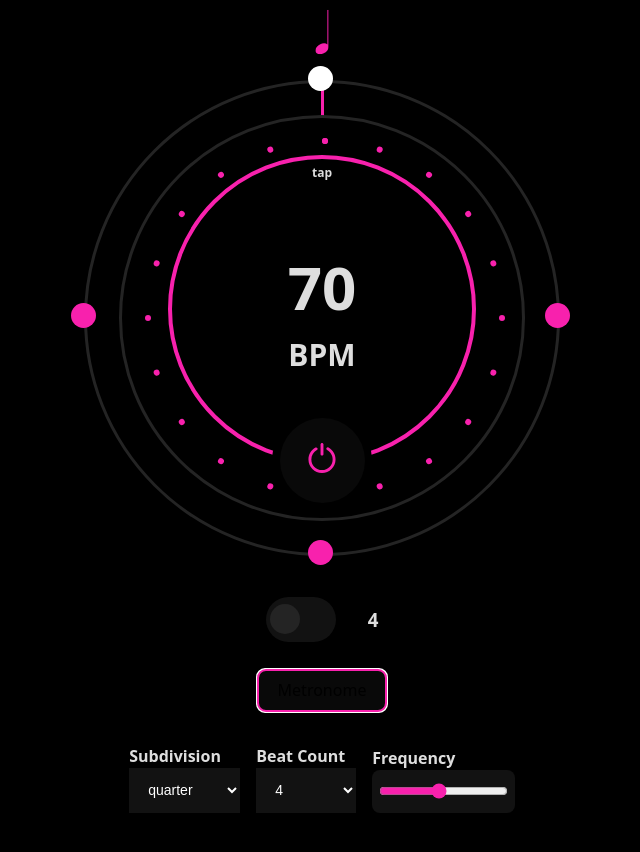
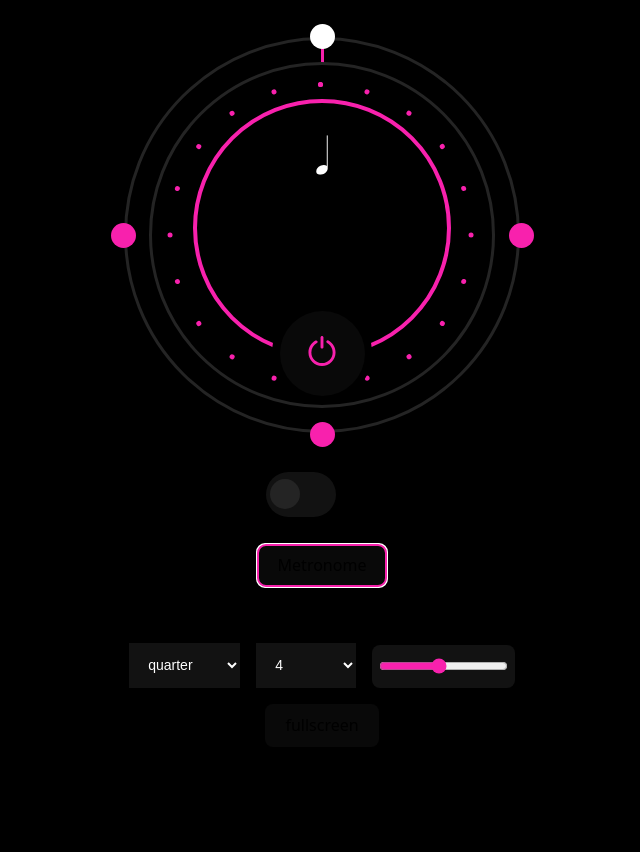
Before and after one commit to jonah-butler/metronome, a React (Vite) app: page / in a window 1280 px wide. Shown: the top 852 px of the page, without its empty margins (318-958 px from the left). After the commit the page ends 800 px from the top, so only its background shows below. Built offline with nearby package versions, Linux system fonts and the light colour scheme.

Commit message:
first round of style cleanup along with overall size refactor

```diff
--- a/src/App.css
+++ b/src/App.css
@@ -1,11 +1,15 @@
 #root {
   max-width: 1280px;
   margin: 0 auto;
-  margin-top: 5rem;
+  margin-top: 2rem;
   text-align: center;
   display: flex;
   flex-direction: column;
   position: relative;
+}
+
+.metronome__outer-container {
+  margin: 0 auto;
 }
 
 .logo {
@@ -51,12 +55,12 @@
 }
 
 svg.note-svg {
-  max-width: 45px;
-  max-height: 45px;
+  max-width: 40px;
+  max-height: 40px;
 }
 svg.note-svg path {
-  fill: #f821ad !important;
-  stroke: #f821ad !important;
+  fill: white !important;
+  stroke: white !important;
 }
 
 .settings-toggle-row {
@@ -72,7 +76,7 @@
   align-items: flex-end;
   gap: 1rem;
   flex-direction: row;
-  margin-bottom: 4rem;
+  margin-bottom: 1rem;
 }
 
 .polyrhythm-container {
--- a/src/App.tsx
+++ b/src/App.tsx
@@ -1,6 +1,5 @@
 import { useEffect, useRef, useState } from 'react';
 import './App.css';
-import BPMSpinner from './components/BPM-Spinner';
 import Display from './components/Display';
 import Dropdown, { type DropdownOptions } from './components/Dropdown';
 import Slider from './components/Slider';
@@ -362,11 +361,11 @@
 
   return (
     <>
-      <section>
-        <div className="absolute-note-container">
+      <section className="metronome__outer-container">
+        {/* <div className="absolute-note-container">
           <span>{subdivision.icon}</span>
           {usePolyrhythm && <span>{polySubdivision.icon}</span>}
-        </div>
+        </div> */}
         <Display
           isRunning={isRunning}
           bpm={bpm}
@@ -380,16 +379,18 @@
           subdivision={
             Subdivisions[subdivision.value as keyof typeof Subdivisions]
           }
+          subdivisionIcon={subdivision.icon}
           polySubdivision={
             Subdivisions[polySubdivision.value as keyof typeof Subdivisions]
           }
+          polySubdivisionIcon={polySubdivision.icon}
           handleBeatClick={handleBeatClick}
           handlePolyBeatClick={handlePolyBeatClick}
           totalBeats={totalBeats}
           totalPolyBeats={totalPolyBeats}
         />
       </section>
-      <section className="spinner-container" style={{ display: 'none' }}>
+      {/* <section className="spinner-container" style={{ display: 'none' }}>
         <BPMSpinner
           togglePlayback={toggleMetronome}
           bpm={bpm}
@@ -397,7 +398,7 @@
           updateBPM={setBPM}
           usePolyrhythm={usePolyrhythm}
         />
-      </section>
+      </section> */}
       <section className="polyrhythm-header-container">
         <Toggle
           label=""
--- a/src/components/BPM-Grid.tsx
+++ b/src/components/BPM-Grid.tsx
@@ -1,10 +1,7 @@
-import { useEffect, useRef } from 'react';
 import '../css/BPM-Grid.css';
 import type { BeatState } from '../timing_engine/rhythm.types';
 
 interface BPMGridProps {
-  isRunning: boolean;
-  bpm: number;
   beats: number;
   currentBeat: number;
   smallVersion?: boolean;
@@ -14,8 +11,6 @@
 }
 
 function BPMGrid({
-  isRunning,
-  // bpm,
   beats,
   currentBeat,
   smallVersion,
@@ -23,14 +18,6 @@
   handleBeatClick,
   totalBeats,
 }: BPMGridProps) {
-  useEffect(() => {
-    if (!clockArm.current) return;
-
-    if (!isRunning) {
-      clockArm.current.style.transform = 'rotate(0deg) !important';
-    }
-  }, [isRunning]);
-
   function isSubdividedNote(beat: number): boolean {
     return !Number.isInteger(beat);
   }
@@ -39,30 +26,11 @@
     return 1 + i * subdivision === currentBeat;
   }
 
-  const clockArm = useRef<HTMLDivElement | null>(null);
-
   return (
     <div
       className={`grid-container ${smallVersion ? 'small' : ''}`}
       style={{ '--beats': beats / subdivision } as React.CSSProperties}
     >
-      {/* {!smallVersion && (
-        <section
-          ref={clockArm}
-          className={`${isRunning ? 'running' : ''} grid-container__clock-arm`}
-          style={{ '--tempo': `${(60 / bpm) * beats}s` } as React.CSSProperties}
-        ></section>
-      )} */}
-      {/* {Array.from(Array(beats / subdivision), (_x, i) => {
-        return (
-          <div
-            className={`dot${isSameBeat(i) ? ' active' : ''} ${isSubdividedNote((beats / (beats / subdivision)) * i) ? 'subdivision' : ''}`}
-            key={i}
-            style={{ '--i': i } as React.CSSProperties}
-            onClick={() => handleBeatClick(i)}
-          ></div>
-        );
-      })} */}
       {totalBeats.map((beat, i) => {
         return (
           <div
--- a/src/components/BPM-Spinner.tsx
+++ b/src/components/BPM-Spinner.tsx
@@ -3,6 +3,7 @@
   useState,
   type MouseEvent,
   type PointerEvent as PE,
+  type ReactNode,
 } from 'react';
 import PowerButton from '../assets/power-button.svg?react';
 import '../css/BPM-Spinner.css';
@@ -11,6 +12,8 @@
   bpm: number;
   isRunning: boolean;
   usePolyrhythm: boolean;
+  subdivisionIcon: ReactNode;
+  polySubdivisionIcon: ReactNode;
   updateBPM: (value: number) => void;
   togglePlayback: () => void;
 }
@@ -21,6 +24,8 @@
   updateBPM,
   togglePlayback,
   usePolyrhythm,
+  subdivisionIcon,
+  polySubdivisionIcon,
 }: BPMSpinnerProps) {
   const [rotation, setRotation] = useState(0);
   const [count, setCount] = useState(bpm);
@@ -184,6 +189,10 @@
         style={{ '--tempo': `${60 / styleCount}s` } as React.CSSProperties}
       >
         <span className="tap-indicator">tap</span>
+        <div className="note-container">
+          <span>{subdivisionIcon}</span>
+          {usePolyrhythm && <span>{polySubdivisionIcon}</span>}
+        </div>
         <div className="display-container">
           <h4>{count}</h4>
           <h5>BPM</h5>
--- a/src/components/Display.tsx
+++ b/src/components/Display.tsx
@@ -1,8 +1,9 @@
-import { useRef } from 'react';
+import { type ReactNode } from 'react';
 import '../css/Display.css';
 import type { BeatState } from '../timing_engine/rhythm.types';
 import BPMGrid from './BPM-Grid';
 import BPMSpinner from './BPM-Spinner';
+import MetronomeClockArm from './Metronome-Clock-Arm';
 
 interface DisplayProps {
   isRunning: boolean;
@@ -16,6 +17,8 @@
   polySubdivision: number;
   totalBeats: BeatState[];
   totalPolyBeats: BeatState[];
+  subdivisionIcon: ReactNode;
+  polySubdivisionIcon: ReactNode;
   updateBPM: (value: number) => void;
   togglePlayback: () => void;
   handleBeatClick: (i: number) => void;
@@ -38,32 +41,35 @@
   handlePolyBeatClick,
   totalBeats,
   totalPolyBeats,
+  subdivisionIcon,
+  polySubdivisionIcon,
 }: DisplayProps) {
-  const clockArm = useRef<HTMLDivElement | null>(null);
-
   return (
-    <div className="display_container">
-      <section className="grid-outer-container">
+    <div className="metronome">
+      <section className="metronome__inner-container">
+        {/* Large Outer BPM Grid */}
         <BPMGrid
-          isRunning={isRunning}
-          bpm={bpm}
           beats={beats}
           currentBeat={currentBeat}
           subdivision={subdivision}
           totalBeats={totalBeats}
           handleBeatClick={(i: number) => handleBeatClick(i)}
         />
+
+        {/*  BPM Rotary Dial | Play/Pause | BPM Tap */}
         <BPMSpinner
           togglePlayback={togglePlayback}
           updateBPM={updateBPM}
           isRunning={isRunning}
           bpm={bpm}
           usePolyrhythm={usePoly}
+          subdivisionIcon={subdivisionIcon}
+          polySubdivisionIcon={polySubdivisionIcon}
         />
+
+        {/* Small Inner BPM Grid */}
         {usePoly && (
           <BPMGrid
-            isRunning={isRunning}
-            bpm={bpm}
             beats={polyrhythm}
             currentBeat={polyBeat}
             smallVersion={true}
@@ -72,11 +78,9 @@
             handleBeatClick={(i: number) => handlePolyBeatClick(i)}
           />
         )}
-        <section
-          ref={clockArm}
-          className={`${isRunning ? 'running' : ''} grid-container__clock-arm`}
-          style={{ '--tempo': `${(60 / bpm) * beats}s` } as React.CSSProperties}
-        ></section>
+
+        {/* Rotating Clock Arm */}
+        <MetronomeClockArm isRunning={isRunning} bpm={bpm} beats={beats} />
       </section>
     </div>
   );
--- /dev/null
+++ b/src/components/Metronome-Clock-Arm.tsx
@@ -0,0 +1,34 @@
+// import { useEffect, useRef } from 'react';
+
+type MetronomeClockArmProps = {
+  isRunning: boolean;
+  bpm: number;
+  beats: number;
+};
+
+export default function MetronomeClockArm({
+  isRunning,
+  bpm,
+  beats,
+}: MetronomeClockArmProps) {
+  // may not need this anymore
+  // const clockArm = useRef<HTMLDivElement | null>(null);
+
+  // // may not need this anymore
+  // useEffect(() => {
+  //   console.log('okk');
+  //   if (!clockArm.current) return;
+
+  //   if (!isRunning) {
+  //     clockArm.current.style.transform = 'rotate(0deg) !important';
+  //   }
+  // }, [isRunning]);
+
+  return (
+    <section
+      // ref={clockArm}
+      className={`${isRunning ? 'running' : ''} grid-container__clock-arm`}
+      style={{ '--tempo': `${(60 / bpm) * beats}s` } as React.CSSProperties}
+    ></section>
+  );
+}
--- a/src/css/BPM-Grid.css
+++ b/src/css/BPM-Grid.css
@@ -1,29 +1,22 @@
 .grid-container {
+  /* --width-lg: 390px;
+  --height-lg: 390px; */
   display: flex;
   justify-content: center;
-  width: 470px;
-  height: 470px;
+  width: var(--width-lg);
+  height: var(--height-lg);
   border-radius: 50%;
-  border: 3px solid #242424;
+  border: 3px solid var(--light-black);
   position: relative;
   z-index: 5;
   position: absolute;
   pointer-events: none;
 }
 
-/* .grid-container__clock-arm {
-  width: 3px;
-  height: 50%;
-  background: #f821ad;
-  transform-origin: bottom center;
-  position: relative;
-  z-index: -1;
-} */
-
 .grid-container__clock-arm {
   width: 3px;
   height: 50%;
-  background: #f821ad;
+  background: var(--pink-purple);
   transform-origin: bottom center;
   position: absolute;
   z-index: 3;
@@ -45,127 +38,115 @@
 }
 
 .grid-container .dot {
-  position: absolute;
+  /* position: absolute;
   top: 47%;
   left: 47%;
   width: 25px;
   height: 25px;
-  background-color: #f821ad;
+  background-color: var(--pink-purple);
   transition: all 0.1s linear;
   border-radius: 50%;
   transform: rotate(calc(360deg / var(--beats) * var(--i) - 90deg))
     translate(237px) rotate(calc(-360deg / var(--beats) * var(--i)));
   transform-origin: center;
   z-index: 6;
+  pointer-events: auto; */
+  position: absolute;
+  top: 47%;
+  left: 46.8%;
+  width: 25px;
+  height: 25px;
+  background-color: var(--pink-purple);
+  transition: all 0.1s linear;
+  border-radius: 50%;
+  transform: rotate(calc(360deg / var(--beats) * var(--i) - 90deg))
+    translate(199px) rotate(calc(-360deg / var(--beats) * var(--i)));
+  transform-origin: center;
+  z-index: 6;
   pointer-events: auto;
 }
 
 .grid-container .dot.off {
-  background-color: #393439ff !important;
+  background-color: var(--dark-gray) !important;
 }
 .grid-container > .dot.off.active,
 .grid-container.small > .dot.off.active {
   background-color: #8b8b8b !important;
 }
-.grid-container .dot.off:hover {
-  /* background-color: white !important; */
-}
-
-/* .grid-container > .dot.active.off,
-.grid-container.small > .dot.active.off {
-  background-color: #393439ff !important;
-} */
-
-/* .grid-container .dot:active {
-  transform: rotate(calc(360deg / var(--beats) * var(--i) - 90deg))
-    translate(237px) rotate(calc(-360deg / var(--beats) * var(--i))) scale(0.8); /* <-- added at the end
-} */
 
 .grid-container .dot.active:hover,
 .dot:hover,
 .grid-container.small > .dot.active:hover {
-  /* background-color: #393439ff !important; */
   cursor: pointer;
 }
-
-/* Desktop / mouse devices */
-/* @media (hover: hover) and (pointer: fine) {
-  .grid-container .dot.active:hover,
-  .dot:hover,
-  .grid-container.small > .dot.active:hover {
-    background-color: #393439ff !important;
-    cursor: pointer;
-  }
-}
-
-/* Touch devices */
-/* @media (hover: none) and (pointer: coarse) {
-  .grid-container .dot.active:active,
-  .dot:active,
-  .grid-container.small > .dot.active:active {
-    background-color: #393439ff !important;
-    cursor: pointer;
-  }
-} */
 
 .grid-container .dot.subdivision {
   width: 10px;
   height: 10px;
-  background-color: #9045e6ff;
-  left: 49%;
+  background-color: var(--light-purple);
+  left: 48.8%;
   top: 49%;
   transform: rotate(calc(360deg / var(--beats) * var(--i) - 90deg))
-    translate(238px) rotate(calc(-360deg / var(--beats) * var(--i)));
+    translate(197px) rotate(calc(-360deg / var(--beats) * var(--i)));
 }
 
 .grid-container .dot.active,
 .grid-container.small .dot.active {
-  background-color: white !important;
+  background-color: var(--white) !important;
 }
 
-.grid-outer-container .grid-container.small {
+.metronome__inner-container .grid-container.small {
   position: absolute;
 }
 
 .grid-container.small {
   display: flex;
   justify-content: center;
-  width: 415px;
-  height: 415px;
+  width: 350px;
+  height: 350px;
   border-radius: 50%;
-  border: 3px solid #242424;
+  border: 3px solid var(--light-black);
   z-index: 5;
 }
 
 .grid-container.small .dot {
   position: absolute;
   top: 48%;
-  left: 48%;
+  left: 47.8%;
   width: 15px;
   height: 15px;
   transition: all 0.1s linear;
-  background-color: #f821ad;
+  background-color: var(--pink-purple);
   border-radius: 50%;
   transform: rotate(calc(360deg / var(--beats) * var(--i) - 90deg))
-    translate(211px) rotate(calc(-360deg / var(--beats) * var(--i)));
+    translate(175px) rotate(calc(-360deg / var(--beats) * var(--i)));
   transform-origin: center;
   z-index: 8;
 }
 
 .grid-container.small .dot.subdivision {
-  width: 10px;
+  /* width: 10px;
   height: 10px;
-  background-color: #9045e6ff;
+  background-color: var(--light-purple);
   left: 49%;
   top: 49%;
   transform: rotate(calc(360deg / var(--beats) * var(--i) - 90deg))
-    translate(209px) rotate(calc(-360deg / var(--beats) * var(--i)));
+    translate(209px) rotate(calc(-360deg / var(--beats) * var(--i))); */
+  width: 10px;
+  height: 10px;
+  background-color: var(--light-purple);
+  left: 49%;
+  top: 49%;
+  transform: rotate(calc(360deg / var(--beats) * var(--i) - 90deg))
+    translate(177px) rotate(calc(-360deg / var(--beats) * var(--i)));
 }
 
-/* .grid-container.small .dot:active {
-  transform: rotate(calc(360deg / var(--beats) * var(--i) - 90deg))
-    translate(209px) rotate(calc(-360deg / var(--beats) * var(--i))) scale(0.8);
-} */
+/*
+==============
+MEDIA QUERIES
+for mobile
+==============
+*/
 
 @media (max-width: 563px) {
   .grid-container {
@@ -182,7 +163,7 @@
   .grid-container .dot.subdivision {
     width: 10px;
     height: 10px;
-    background-color: #9045e6ff;
+    background-color: var(--light-purple);
     left: 48%;
     top: 48%;
     transform: rotate(calc(360deg / var(--beats) * var(--i) - 90deg))
@@ -201,15 +182,11 @@
   }
 
   .grid-container.small .dot.subdivision {
-    background-color: #9045e6ff;
+    background-color: var(--light-purple);
     left: 48%;
     top: 48%;
     transform: rotate(calc(360deg / var(--beats) * var(--i) - 90deg))
       translate(137px) rotate(calc(-360deg / var(--beats) * var(--i)));
-  }
-
-  .bpm-spinner {
-    /* width: 320px; */
   }
 
   .bpm-spinner__rotary {
@@ -218,27 +195,27 @@
   }
 
   .bpm-spinner__button {
-    width: 130px !important;
-    height: 130px !important;
+    width: 150px !important;
+    height: 150px !important;
     top: 48% !important;
   }
 
   .bpm-spinner__button h4 {
-    font-size: 28px;
+    font-size: 28px !important;
   }
 
   .bpm-spinner__button h5 {
-    font-size: 13px;
+    font-size: 13px !important;
   }
 
   .display-container {
     position: relative;
-    top: -9px;
+    top: -4px;
   }
 
   .play-button {
-    width: 65px;
-    height: 65px;
+    width: 65px !important;
+    height: 65px !important;
   }
 
   .play-button svg {
@@ -251,7 +228,11 @@
     left: 118px !important;
   }
 
-  .grid-outer-container {
+  .bpm-spinner__rotary > .circle.small {
+    height: 42%;
+  }
+
+  .metronome__inner-container {
     height: 325px;
   }
 }
--- a/src/css/BPM-Spinner.css
+++ b/src/css/BPM-Spinner.css
@@ -10,10 +10,12 @@
 }
 
 .bpm-spinner__rotary {
+  --rotary-width-lg: 340px;
+  --rotary-height-lg: 340px;
+  width: var(--rotary-width-lg);
+  height: var(--rotary-height-lg);
   position: relative;
-  width: 400px;
   overflow: hidden;
-  height: 400px;
   border-radius: 50%;
   cursor: grab;
   user-select: none;
@@ -32,8 +34,10 @@
 
 .bpm-spinner__button {
   position: absolute;
-  width: 300px;
-  height: 300px;
+  width: 250px;
+  height: 250px;
+  /* width: 300px;
+  height: 300px; */
   top: 48%;
   left: 50%;
   transform: translate(-50%, -50%);
@@ -85,6 +89,8 @@
 }
 
 .bpm-spinner__button h4 {
+  position: relative;
+  top: 10px;
   font-size: 60px;
   margin: 0 10px;
 }
@@ -97,15 +103,24 @@
 .circle.small {
   padding-bottom: 46%;
   left: 157px;
+  height: 44%;
 }
 
 .circle {
+  /* position: absolute;
+  width: 1.5%;
+  padding-bottom: 50%;
+  z-index: 1;
+  top: 20px;
+  left: 195px;
+  height: 40%; */
+  /* transition: all 0.3s linear; */
   position: absolute;
   width: 1.5%;
   padding-bottom: 50%;
   z-index: 1;
-  top: 20px;
-  left: 200px;
+  top: 17px;
+  left: 166px;
   height: 40%;
   /* transition: all 0.3s linear; */
 }
@@ -138,7 +153,7 @@
 .play-button__container {
   position: absolute;
   display: flex;
-  bottom: 10px;
+  bottom: 5px;
   background: black;
   border-radius: 50%;
   width: 100px;
@@ -152,3 +167,26 @@
   width: 85px;
   height: 85px;
 }
+
+/* .display-container {
+  position: relative;
+  top: 10px;
+} */
+
+.note-container {
+  position: absolute;
+  top: 55px;
+  left: 50%;
+  transform: translate(-50%, -50%);
+}
+
+@media (max-width: 563px) {
+  .note-container {
+    top: 42px;
+
+    svg.note-svg {
+      max-width: 25px;
+      max-height: 25px;
+    }
+  }
+}
--- a/src/css/Display.css
+++ b/src/css/Display.css
@@ -1,15 +1,29 @@
-.display_container {
-  border-radius: 5px;
-  display: flex;
-  justify-content: center;
+.metronome {
+  --width-lg: 390px;
+  --height-lg: 390px;
+  --width-sm: 320px;
+  --height-sm: 320px;
+  --z: 10;
+
+  position: relative;
+  width: var(--width-lg);
+  height: var(--height-lg);
+
+  & .metronome__inner-container {
+    display: flex;
+    justify-content: center;
+    align-items: center;
+    height: var(--height-lg);
+  }
 }
 
-.grid-outer-container {
-  position: relative;
-  display: flex;
-  justify-content: center;
-  align-items: center;
-  width: fit-content;
-  height: 475px;
-  z-index: 10;
+@media (max-width: 563px) {
+  .metronome {
+    width: var(--width-sm) !important;
+    height: var(--height-sm) !important;
+
+    & .metronome__inner-container {
+      height: var(--height-sm) !important;
+    }
+  }
 }
--- a/src/index.css
+++ b/src/index.css
@@ -1,38 +1,24 @@
 :root {
+  /* global text styles */
   font-family: system-ui, Avenir, Helvetica, Arial, sans-serif;
   line-height: 1.5;
-  font-weight: 400;
-
-  color-scheme: light dark;
-  color: rgba(255, 255, 255, 0.87);
-  background-color: black;
-
-  font-synthesis: none;
   text-rendering: optimizeLegibility;
   -webkit-font-smoothing: antialiased;
   -moz-osx-font-smoothing: grayscale;
-}
 
-a {
-  font-weight: 500;
-  color: #646cff;
-  text-decoration: inherit;
-}
-a:hover {
-  color: #535bf2;
+  color-scheme: light dark;
+  background-color: black;
+
+  /* color */
+  --light-black: #242424;
+  --pink-purple: #f821ad;
+  --dark-gray: #393439ff;
+  --light-purple: #9045e6ff;
+  --white: #fff;
 }
 
 body {
-  margin: 0;
   display: flex;
-  place-items: center;
-  min-width: 320px;
-  min-height: 100vh;
-}
-
-h1 {
-  font-size: 3.2em;
-  line-height: 1.1;
 }
 
 button {
@@ -48,23 +34,10 @@
 }
 
 button:hover {
-  border-color: #f821ad;
+  border-color: var(--pink-purple);
 }
 
 button:focus,
 button:focus-visible {
-  outline: 4px auto #f821ad;
+  outline: 4px auto var(--pink-purple);
 }
-
-/* @media (prefers-color-scheme: light) {
-  :root {
-    color: #213547;
-    background-color: #ffffff;
-  }
-  a:hover {
-    color: #747bff;
-  }
-  button {
-    background-color: #f9f9f9;
-  }
-} */
```
